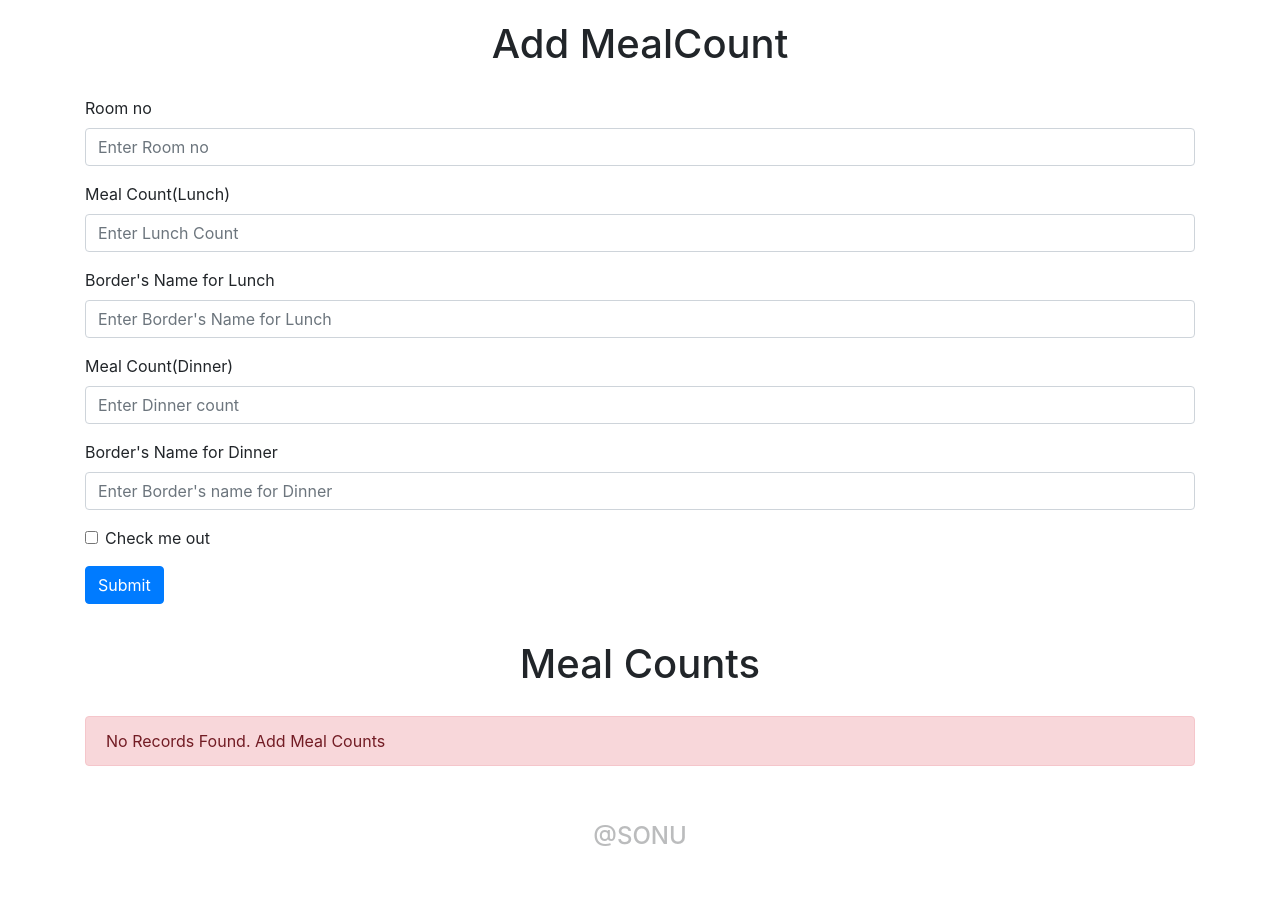
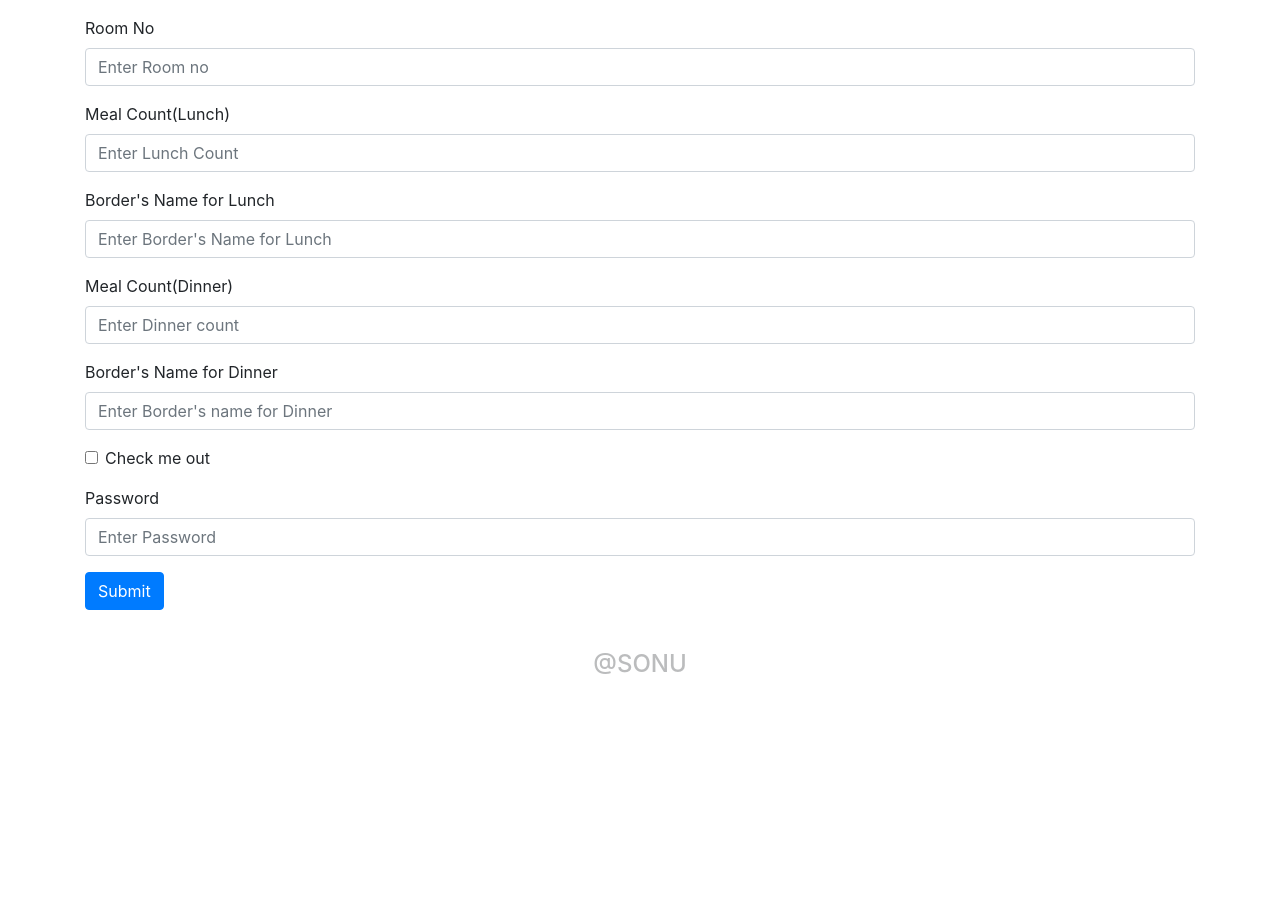
Before and after one commit to Sun-09/flask-hostel-meal-count-app, a Flask app: page / in a window 1280 px wide. Shown: the part 456-1355 px from the top of the page. After the commit the page ends 1130 px from the top, so only its background shows below. Run offline with Flask 2, Linux system fonts and the light colour scheme; data that the repository does not hold is empty.

Commit message:
Added a Login Page for security

```diff
--- a/app.py
+++ b/app.py
@@ -21,13 +21,13 @@ class Todo(db.Model):
     def __repr__(self) -> str:
         return f"{self.sno} - {self.title}"
 
-
-
+# Login Page
 
 @app.route("/", methods = ['GET', 'POST'])
-def hello_world():
+def login_user():
     if request.method=='POST':
-        title = request.form['title']
+        title = request.form['room']
+        password = request.form['password']
         desc = request.form['desc']
         desc2 = request.form['desc2']
         lunch = request.form['lunch']
@@ -35,33 +35,38 @@ def hello_world():
         todo = Todo(title=title, desc=desc, desc2=desc2, lunch = lunch, dinner = dinner)
         db.session.add(todo)
         db.session.commit()
+        return redirect("/home")
+
+
+
+    return render_template('login.html')
+
+# Home Page
+
+@app.route("/home", methods = ['GET', 'POST'])
+def hello_world():
+
     allTodo = Todo.query.all()
     return render_template('index.html', allTodo=allTodo)
 
 
-@app.route("/show")
-def prouducts():
-    allTodo = Todo.query.all()
-    print(allTodo)
-    return "<p>This is products page!</p>"
+
 
 @app.route("/update/<int:sno>", methods = ['GET', 'POST'])
 def update(sno):
     if request.method=='POST':
-        title = request.form['title']
         desc = request.form['desc']
         desc2 = request.form['desc2']
         lunch = request.form['lunch']
         dinner = request.form['dinner']
         todo = Todo.query.filter_by(sno=sno).first()
-        todo.title = title
         todo.desc = desc
         todo.desc2 = desc2
         todo.lunch = lunch
         todo.dinner = dinner
         db.session.add(todo)
         db.session.commit()
-        return redirect("/")
+        return redirect("/home")
 
     todo = Todo.query.filter_by(sno=sno).first()
     return render_template('update.html', todo=todo)
@@ -71,7 +76,7 @@ def delete(sno):
     todo = Todo.query.filter_by(sno = sno).first()
     db.session.delete(todo)
     db.session.commit()
-    return redirect("/")
+    return redirect("/home")
 
 @app.route("/list/<int:sno>", methods = ['GET', 'POST'])
 def show(sno):
--- a/templates/base.html
+++ b/templates/base.html
@@ -58,6 +58,7 @@
     {% block body%}
 
     {% endblock body %}
+    <h1 style="text-align:center; padding:40px;opacity:0.3;font-size:1.5rem">@SONU</h1>
     <script src="https://code.jquery.com/jquery-3.3.1.slim.min.js" integrity="sha384-q8i/X+965DzO0rT7abK41JStQIAqVgRVzpbzo5smXKp4YfRvH+8abtTE1Pi6jizo" crossorigin="anonymous"></script>
     <script src="https://cdn.jsdelivr.net/npm/popper.js@1.14.7/dist/umd/popper.min.js" integrity="sha384-UO2eT0CpHqdSJQ6hJty5KVphtPhzWj9WO1clHTMGa3JDZwrnQq4sF86dIHNDz0W1" crossorigin="anonymous"></script>
     <script src="https://cdn.jsdelivr.net/npm/bootstrap@4.3.1/dist/js/bootstrap.min.js" integrity="sha384-JjSmVgyd0p3pXB1rRibZUAYoIIy6OrQ6VrjIEaFf/nJGzIxFDsf4x0xIM+B07jRM" crossorigin="anonymous"></script>
--- a/templates/index.html
+++ b/templates/index.html
@@ -1,45 +1,12 @@
 {% extends 'base.html' %}
 {% block title%} Home {% endblock title%}
 
-{% block body%}
 
 
+{% block body%}
+      <div class="container">
 
 
-
-
-      <div class="container">
-        <h1 style="text-align:center;padding:20px">Add MealCount</h1>
-        <form action="/" method="POST">
-
-            <div class="form-group">
-            <label for="title" class="form-label">Room no</label>
-            <input type="text" class="form-control" name="title" id="exampleInputEmail1" aria-describedby="emailHelp" placeholder="Enter Room no">
-
-            </div>
-            <div class="form-group">
-            <label for="desc">Meal Count(Lunch)</label>
-            <input type="text" class="form-control" name="desc" id="exampleInputPassword1" placeholder="Enter Lunch Count">
-            </div>
-            <div class="form-group">
-              <label for="desc">Border's Name for Lunch</label>
-              <input type="text" class="form-control" name="lunch" id="exampleInputPassword1" placeholder="Enter Border's Name for Lunch">
-            </div>
-            <div class="form-group">
-              <label for="desc">Meal Count(Dinner)</label>
-              <input type="text" class="form-control" name="desc2" id="exampleInputPassword1" placeholder="Enter Dinner count">
-              </div>
-              <div class="form-group">
-                <label for="desc">Border's Name for Dinner</label>
-                <input type="text" class="form-control" name="dinner" id="exampleInputPassword1" placeholder="Enter Border's name for Dinner">
-              </div>
-            <div class="form-group form-check">
-            <input type="checkbox" class="form-check-input" id="exampleCheck1">
-            <label class="form-check-label" for="exampleCheck1">Check me out</label>
-            </div>
-            <div id="liveAlertPlaceholder"></div>
-            <button type="submit" class="btn btn-primary" id="liveAlertBtn">Submit</button>
-        </form>
 
       </div>
       <div class="container my-3">
@@ -85,7 +52,7 @@
           </table>
       </div>
 
-      <h1 style="text-align:center; padding:40px;opacity:0.3;font-size:1.5rem">@SONU</h1>
+
 
 
 
--- /dev/null
+++ b/templates/login.html
@@ -0,0 +1,42 @@
+{% extends 'base.html' %}
+{% block title%} Login {% endblock title%}
+
+{% block body%}
+<div class="container">
+    <form action="/" method = "POST">
+        <div class="my-3">
+          <label for="exampleInputEmail1" class="form-label">Room No</label>
+          <input type="text" class="form-control" id="exampleInputEmail1" name="room" aria-describedby="emailHelp" placeholder="Enter Room no">
+
+        </div>
+
+
+        <div class="form-group">
+          <label for="desc">Meal Count(Lunch)</label>
+          <input type="text" class="form-control" name="desc" id="exampleInputPassword1" placeholder="Enter Lunch Count">
+          </div>
+          <div class="form-group">
+            <label for="desc">Border's Name for Lunch</label>
+            <input type="text" class="form-control" name="lunch" id="exampleInputPassword1" placeholder="Enter Border's Name for Lunch">
+          </div>
+          <div class="form-group">
+            <label for="desc">Meal Count(Dinner)</label>
+            <input type="text" class="form-control" name="desc2" id="exampleInputPassword1" placeholder="Enter Dinner count">
+            </div>
+            <div class="form-group">
+              <label for="desc">Border's Name for Dinner</label>
+              <input type="text" class="form-control" name="dinner" id="exampleInputPassword1" placeholder="Enter Border's name for Dinner">
+            </div>
+            <div class="mb-3 form-check">
+              <input type="checkbox" class="form-check-input" id="exampleCheck1">
+              <label class="form-check-label" for="exampleCheck1">Check me out</label>
+            </div>
+            <div class="my-3">
+              <label for="exampleInputPassword1" class="form-label">Password</label>
+              <input type="password" class="form-control" name="password" id="exampleInputPassword1" placeholder="Enter Password">
+            </div>
+        <button type="submit" class="btn btn-primary">Submit</button>
+      </form>
+</div>
+
+{% endblock body %}
--- a/templates/update.html
+++ b/templates/update.html
@@ -12,11 +12,7 @@
         <h1 style="text-align:center;padding:20px">Update MealCount</h1>
         <form action="/update/{{todo.sno}}" method="POST">
 
-            <div class="form-group">
-            <label for="title" class="form-label">Room no</label>
-            <input type="text" class="form-control" name="title" id="exampleInputEmail1" value="{{todo.title}}" aria-describedby="emailHelp" placeholder="Enter Room no">
 
-            </div>
             <div class="form-group">
             <label for="desc">Meal Count(Lunch)</label>
             <input type="text" class="form-control" value="{{todo.desc}}" name="desc" id="exampleInputPassword1" placeholder="Enter Lunch Count">
@@ -44,7 +40,7 @@
       </div>
 
 
-      <h1 style="text-align:center; padding:40px;opacity:0.3;font-size:1.5rem">@SONU</h1>
+
 
 
 
```
Also changed, not shown: todo.db.
